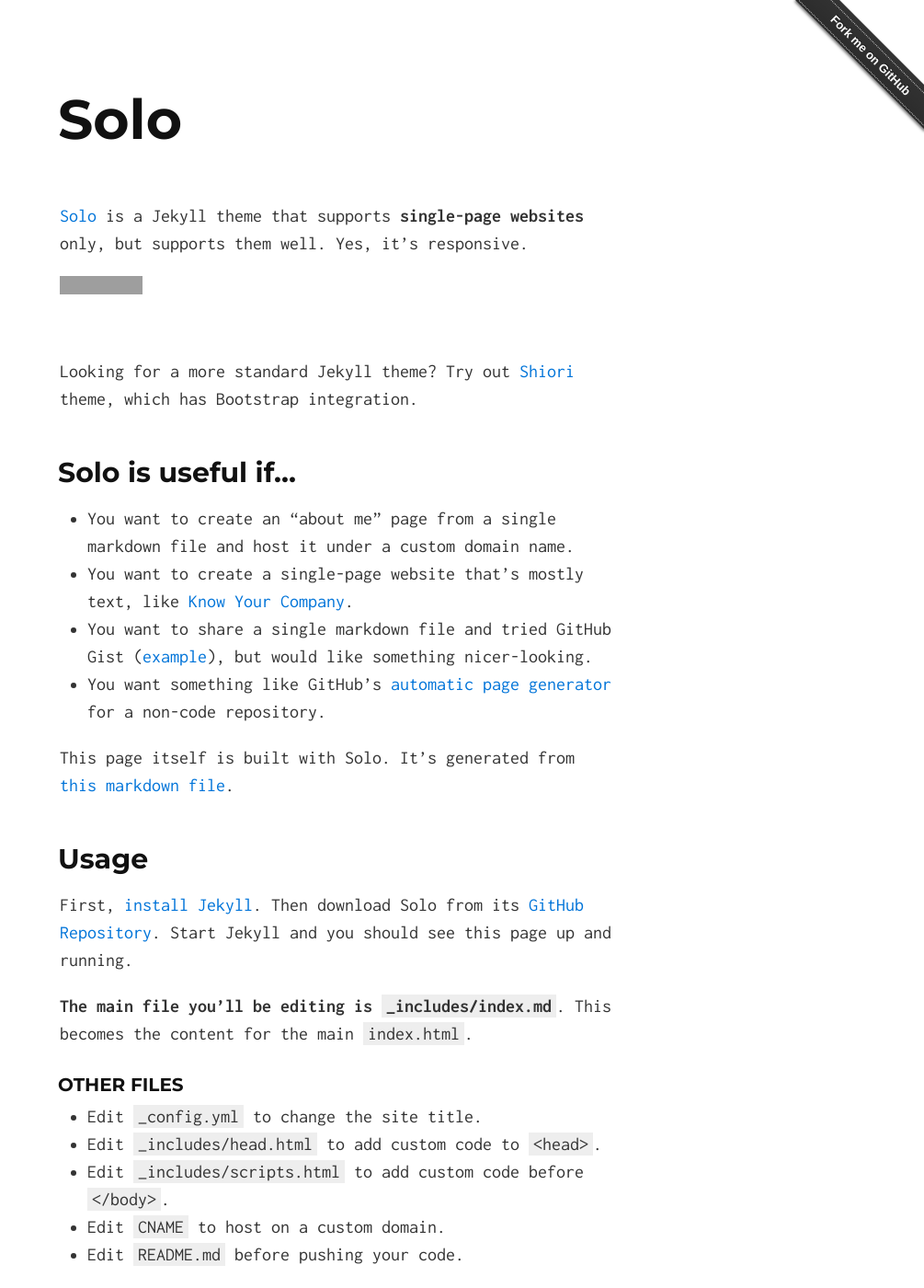
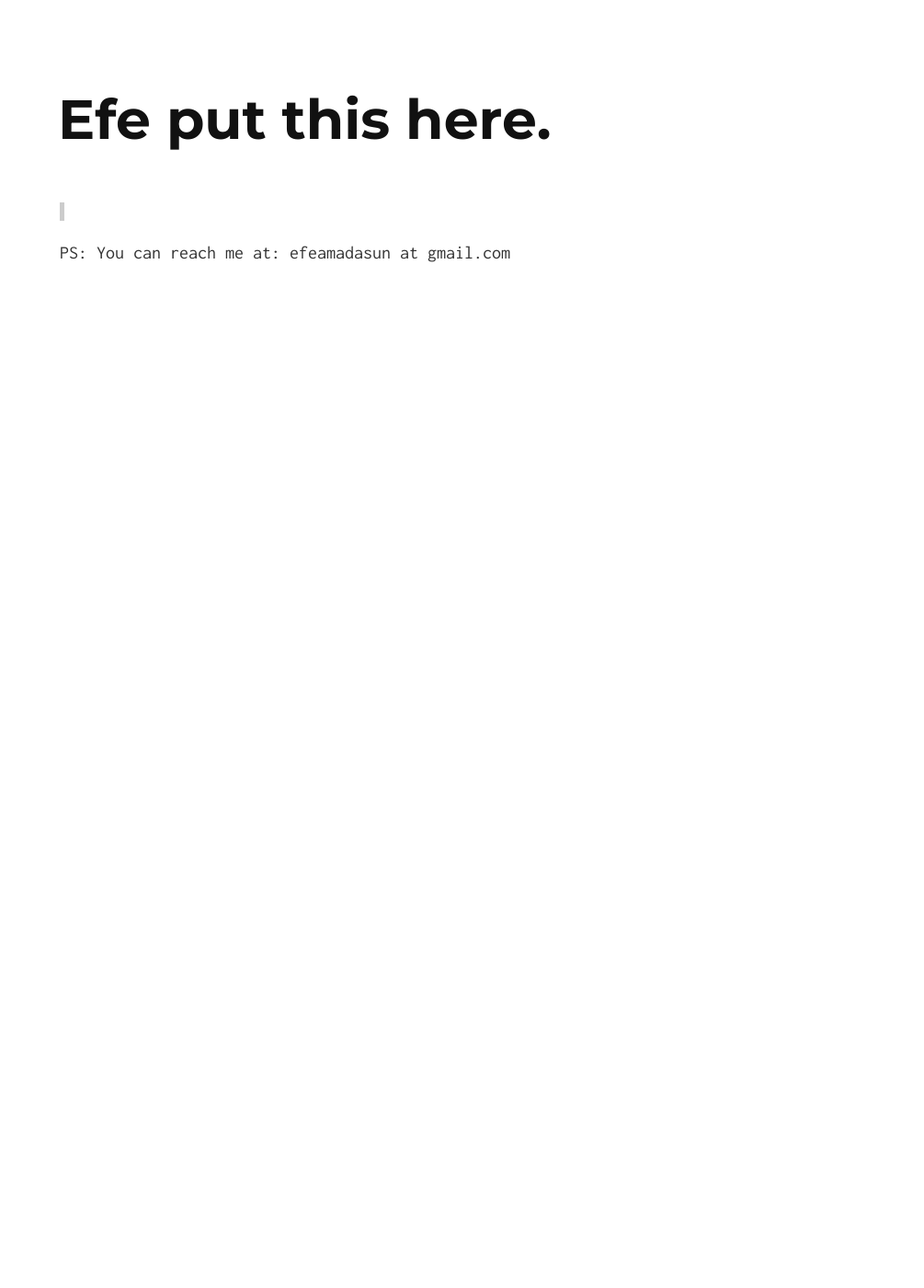
Before and after one commit to efeamadasun/efeamadasun.github.io, a Jekyll site: the page built from index.html, in a window 1280 px wide and 1400 px high. Shown: the whole window at 92% size, without its empty margins (275-1280 px from the left). Built offline with Jekyll 4.4.1, drawn with Linux system fonts in a browser that asks for light colours; some of the changed text lies outside the part shown; grey boxes are pictures that could not be loaded.

Commit message:
Config change, connect to quotes API

```diff
--- a/_config.yml
+++ b/_config.yml
@@ -1,4 +1,4 @@
-title_tag_text: Solo, a Jekyll Theme
-h1_tag_text: Solo
+title_tag_text: Efe Amadasun
+h1_tag_text: Efe put this here.
 
 exclude: ["Procfile", "Gruntfile.js", "README.md", "package.json", "CNAME", "node_modules"]
--- a/_includes/index.md
+++ b/_includes/index.md
@@ -1,61 +1,6 @@
 
 
-[Solo](http://solo.chibi.io) is a Jekyll theme that supports **single-page websites** only, but supports them well. Yes, it's responsive.
+<blockquote id="quote"></blockquote>
+<i id="author"></i>
 
-<iframe src="http://ghbtns.com/github-btn.html?user=chibicode&amp;repo=solo&amp;type=watch&amp;count=true&amp;size=large"
-  allowtransparency="true" frameborder="0" scrolling="0" width="170" height="30"></iframe><br/>
-
-Looking for a more standard Jekyll theme? Try out [Shiori](http://github.com/ellekasai/shiori) theme, which has Bootstrap integration.
-
-## Solo is useful if...
-
-* You want to create an "about me" page from a single markdown file and host it under a custom domain name.
-* You want to create a single-page website that's mostly text, like [Know Your Company](https://knowyourcompany.com/).
-* You want to share a single markdown file and tried GitHub Gist ([example](https://gist.github.com/dypsilon/5819504)), but would like something nicer-looking.
-* You want something like GitHub's [automatic page generator](http://pages.github.com/) for a non-code repository.
-
-This page itself is built with Solo. It's generated from [this markdown file](https://github.com/chibicode/solo/blob/gh-pages/_includes/index.md).
-
-## Usage
-
-First, [install Jekyll](http://jekyllrb.com/docs/installation/). Then download Solo from its [GitHub Repository](https://github.com/chibicode/solo). Start Jekyll and you should see this page up and running.
-
-**The main file you'll be editing is `_includes/index.md`**. This becomes the content for the main `index.html`.
-
-### Other Files
-
-* Edit `_config.yml` to change the site title.
-* Edit `_includes/head.html` to add custom code to `<head>`.
-* Edit `_includes/scripts.html` to add custom code before `</body>`.
-* Edit `CNAME` to host on a custom domain.
-* Edit `README.md` before pushing your code.
-
-### Don't use `<h1>` tags
-
-Wthin `index.md`, do not use `<h1>` tags - `<h1>` is reserved for the site title.
-
-### Supported Tags
-
-Solo supports lists, `<hr>`s, `<table>`s,
-
-> blockquotes, and...
-
-~~~html
-<pre>code blocks with syntax highlighting.</pre>
-~~~
-
-### Keep Solo up to date
-
-Instead of downloading, you can [fork Solo](https://github.com/chibicode/solo/fork) and use the "upstream" strategy described on [this page](https://help.github.com/articles/fork-a-repo) to keep Solo up to date.
-
-## Author
-
-Shu Uesugi ([Twitter](http://twitter.com/chibicode)/[GitHub](http://github.com/chibicode)/[G+](https://plus.google.com/110325199858284431541?rel=author)).
-
-![Shu Uesugi](http://www.gravatar.com/avatar/b868d84bbe2ed30ec45c9253e1c1cefe.jpg?s=200)
-
-### License
-
-[MIT License](http://chibicode.mit-license.org/)
-
-<div class="github-fork-ribbon-wrapper right fixed" style="width: 150px;height: 150px;position: fixed;overflow: hidden;top: 0;z-index: 9999;pointer-events: none;right: 0;"><div class="github-fork-ribbon" style="position: absolute;padding: 2px 0;background-color: #333;background-image: linear-gradient(to bottom, rgba(0, 0, 0, 0), rgba(0, 0, 0, 0.15));-webkit-box-shadow: 0 2px 3px 0 rgba(0, 0, 0, 0.5);-moz-box-shadow: 0 2px 3px 0 rgba(0, 0, 0, 0.5);box-shadow: 0 2px 3px 0 rgba(0, 0, 0, 0.5);z-index: 9999;pointer-events: auto;top: 42px;right: -43px;-webkit-transform: rotate(45deg);-moz-transform: rotate(45deg);-ms-transform: rotate(45deg);-o-transform: rotate(45deg);transform: rotate(45deg);"><a href="https://github.com/chibicode/solo" style="font: 700 13px &quot;Helvetica Neue&quot;, Helvetica, Arial, sans-serif;color: #fff;text-decoration: none;text-shadow: 0 -1px rgba(0, 0, 0, 0.5);text-align: center;width: 200px;line-height: 20px;display: inline-block;padding: 2px 0;border-width: 1px 0;border-style: dotted;border-color: rgba(255, 255, 255, 0.7);">Fork me on GitHub</a></div></div>
+PS: You can reach me at: efeamadasun at gmail.com
```
Also changed, not shown: _includes/scripts.html (+8 -0 lines), README.md.
